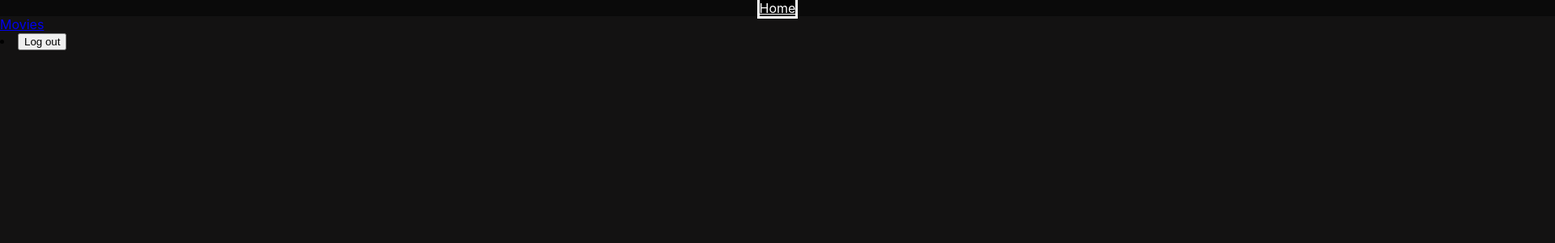
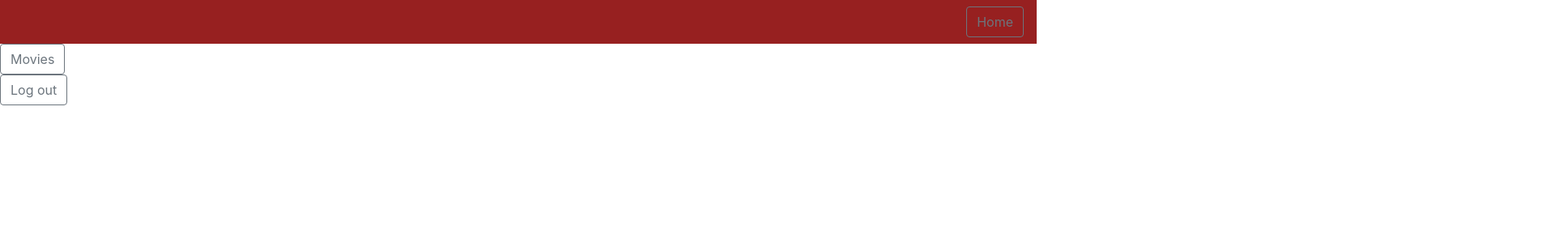
Before and after one commit to Doven585/https-www.disneyplus.com-de-de, a React (Create React App) app: page / in a window 1280 px wide. Shown: the top 300 px of the page at 81% size, 1920 px wide, since content can reach past the window. Built offline with nearby package versions, Linux system fonts and the light colour scheme.

Commit message:
spinner-loading

```diff
--- a/package.json
+++ b/package.json
@@ -1,3 +1,4 @@
+
 {
   "name": "https-www.disneyplus.com-de-de",
   "version": "0.1.0",
@@ -9,12 +10,14 @@
     "bootstrap": "^4.6.0",
     "classnames": "^2.2.6",
     "react": "^17.0.1",
-    "react-bootstrap": "^1.5.0",
+    "react-bootstrap": "^1.5.1",
     "react-dom": "^17.0.1",
+    "react-loader-spinner": "^4.0.0",
     "react-router-dom": "^5.2.0",
     "react-scripts": "4.0.2",
     "web-vitals": "^1.1.0"
   },
+
   "scripts": {
     "start": "react-scripts start",
     "build": "react-scripts build",
@@ -38,5 +41,6 @@
       "last 1 firefox version",
       "last 1 safari version"
     ]
+
   }
 }
--- a/public/index.html
+++ b/public/index.html
@@ -1,15 +1,15 @@
 <!DOCTYPE html>
 <html lang="en">
+
 <head>
   <meta charset="utf-8" />
   <link rel="icon" href="%PUBLIC_URL%/favicon.ico" />
   <meta name="viewport" content="width=device-width, initial-scale=1" />
   <meta name="theme-color" content="#000000" />
-    <meta
-      name="description"
-      content="Web site created using create-react-app"
-    />
+  <meta name="description" content="Web site created using create-react-app" />
   <link rel="apple-touch-icon" href="%PUBLIC_URL%/logo192.png" />
+  <link rel="stylesheet" href="https://cdn.jsdelivr.net/npm/bootstrap@4.6.0/dist/css/bootstrap.min.css"
+    integrity="sha384-B0vP5xmATw1+K9KRQjQERJvTumQW0nPEzvF6L/Z6nronJ3oUOFUFpCjEUQouq2+l" crossorigin="anonymous" />
   <!--
       manifest.json provides metadata used when your web app is installed on a
       user's mobile device or desktop. See https://developers.google.com/web/fundamentals/web-app-manifest/
@@ -26,6 +26,7 @@
     -->
   <title>React App</title>
 </head>
+
 <body>
   <noscript>You need to enable JavaScript to run this app.</noscript>
   <div id="root"></div>
@@ -40,4 +41,5 @@
       To create a production bundle, use `npm run build` or `yarn build`.
     -->
 </body>
+
 </html>
--- a/src/components/App.css
+++ b/src/components/App.css
@@ -1,43 +1,3 @@
-.App {
-  text-align: center;
-}
-
-.App-logo {
-  height: 40vmin;
-  pointer-events: none;
-}
-
-@media (prefers-reduced-motion: no-preference) {
-  .App-logo {
-    animation: App-logo-spin infinite 20s linear;
-  }
-}
-
-.App-header {
-  background-color: #282c34;
-  min-height: 100vh;
-  display: flex;
-  flex-direction: column;
-  align-items: center;
-  justify-content: center;
-  font-size: calc(10px + 2vmin);
-  color: white;
-}
-
-.App-link {
-  color: #61dafb;
-}
-
-@keyframes App-logo-spin {
-  from {
-    transform: rotate(0deg);
-  }
-
-  to {
-    transform: rotate(360deg);
-  }
-}
-
 .popup {
   position: absolute;
   padding: 20px;
@@ -61,30 +21,19 @@
 */
 
 .navbar-home {
-  width: 150%;
+  width: 100%;
   margin: 0;
   padding: 0;
   background-color: #0a0a0a;
-  border-top: 50px;
-  text-align: center;
+  text-align: right;
   list-style: none;
 
 
 }
 
-.nav-link {
-  color: white;
-  border-style: solid;
-  background-color: black;
 
-}
-.navbar-movies{
-  display: grid;
-
+.navbar-movies {
   list-style: none;
-}
-.my-navbar{
-  justify-content: right;
 }
 
 
@@ -92,15 +41,30 @@
 
 
 .nav-link:hover {
-  background-color: gray;
+  background-color: rgb(151, 32, 32);
 }
 
-body {
-  background-color: rgb(19, 18, 18);
-}
-.container{
- color: whitesmoke;
+
+.container {
+  color: whitesmoke;
 
 
   border: black solid;
 }
+
+.spinner {
+  border: 16px solid #ac541a; /* Light grey */
+    border-top: 16px solid #202224; /* Blue */
+    border-radius: 50%;
+    width: 120px;
+    height: 120px;
+    animation: spin 2s linear infinite;
+  }
+
+  @keyframes spin {
+    0% { transform: rotate(0deg); }
+    100% { transform: rotate(360deg); }
+  }
+.my-navbar{
+  list-style: none;
+}
--- a/src/components/App.js
+++ b/src/components/App.js
@@ -6,6 +6,10 @@ import { Route, NavLink, Redirect } from "react-router-dom";
 import Navbar from "react-bootstrap/Navbar";
 import LoginPopup from "./LoginPopup";
 import Movies from "./Movies";
+import * as ReactBootstrap from 'react-bootstrap';
+
+
+
 
 export const MessengerPiggeon = React.createContext(null);
 
@@ -29,19 +33,19 @@ function App() {
         <nav>
           <li className="navbar-home">
             <NavLink className="nav-link" to="/">
-              Home
+             <button className="btn btn-outline-secondary">Home</button>
             </NavLink>
           </li>
           <li className="navbar-movies">
-            <NavLink to="/movies">Movies</NavLink>
+            <NavLink to="/movies"><button className="btn btn-outline-secondary">Movies</button></NavLink>
           </li>
           <li className="my-navbar">
             {user.username ? (
-              <button className="log-out" onClick={logoutUser}>
+              <button className="btn btn-outline-secondary" onClick={logoutUser}>
                 Log out
               </button>
             ) : (
-              <NavLink to="/login">Login</NavLink>
+              <NavLink to="/login"><button className="btn btn-outline-secondary">Login</button></NavLink>
             )}
           </li>
         </nav>
--- a/src/components/Movies.js
+++ b/src/components/Movies.js
@@ -1,31 +1,41 @@
-import { useState, useEffect} from "react"
-export default function Movies(){
-    const [data, setData]= useState([])
-    useEffect(async ()=>{
-      const response = await fetch("https://api.themoviedb.org/3/discover/movie?api_key=14df7912217b3871d3af70261869c1c6")
-      {/*const thriller = await fetch("https://api.themoviedb.org/3/thriller/movie?api_key=14df7912217b3871d3af70261869c1c6")*/}
+import { useState, useEffect } from "react";
+import * as ReactBootstrap from "react-bootstrap";
 
+export default function Movies() {
+  const [data, setData] = useState(null);
+  useEffect(async () => {
+    const response = await fetch(
+      "https://api.themoviedb.org/3/discover/movie?api_key=14df7912217b3871d3af70261869c1c6"
+    );
+    {
+      /*const thriller = await fetch("https://api.themoviedb.org/3/thriller/movie?api_key=14df7912217b3871d3af70261869c1c6")*/
+    }
 
-      const reesData = await response.json()
-      setData(reesData.results)
-    }, [])
-    console.log(data)
+    const reesData = await response.json();
+    setData(reesData.results);
+  }, []);
+  console.log(data);
 
-    return(
-        <ul className="container">
-       {/*<img src={`https://image.tmdb.org/t/p/w500/${data.images.base_url}`}/>*/ }
-       {data.map((movie=>
-       <div key={movie.id}>
-           <img src={`https://image.tmdb.org/t/p/w500${movie.backdrop_path}`}/>
-       <h1>{movie.original_title}</h1>
-       <h2>{movie.overview}</h2>
-       <h3>{movie.popularity}</h3>
-       <h4>{movie.release_date}</h4>
-       <h5>{movie.video}</h5>
-       <h6>{movie.vote_average}</h6>
-
-       </div>))}
-
-        </ul>
-    )
+  if (data === null) {
+    return <div className="spinner">Loading...</div>;
+  } else {
+    return (
+      <ul className="container">
+        {/*<img src={`https://image.tmdb.org/t/p/w500/${data.images.base_url}`}/>*/}
+        {data.map((movie) => (
+          <div key={movie.id}>
+            <img
+              src={`https://image.tmdb.org/t/p/w500${movie.backdrop_path}`}
+            />
+            <h1>Title: {movie.original_title}</h1>
+            <h2>Overview: {movie.overview}</h2>
+            <h3>Popularity: {movie.popularity}</h3>
+            <h4>Release Date: {movie.release_date}</h4>
+            <h5>Video:{movie.video}</h5>
+            <h6>Vote-Average: {movie.vote_average}</h6>
+          </div>
+        ))}
+      </ul>
+    );
+  }
 }
--- a/src/index.js
+++ b/src/index.js
@@ -4,6 +4,9 @@ import './index.css';
 import App from './components/App';
 import reportWebVitals from './reportWebVitals';
 import { BrowserRouter } from "react-router-dom"
+import 'bootstrap/dist/css/bootstrap.min.css';
+import * as ReactBootstrap from 'react-bootstrap';
+
 
 ReactDOM.render(
 	<BrowserRouter>
```
Also changed, not shown: 1 other file (tests, documents, lock files or other folders). Lines whose indentation alone changed are shown as unchanged.
